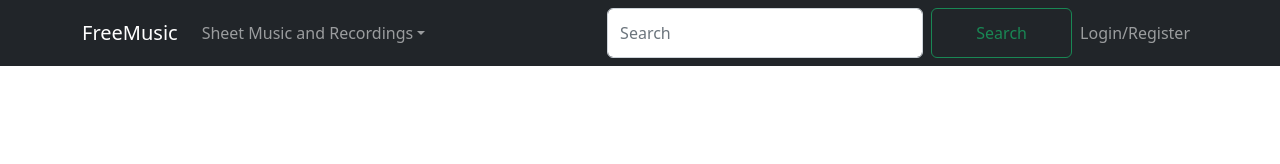
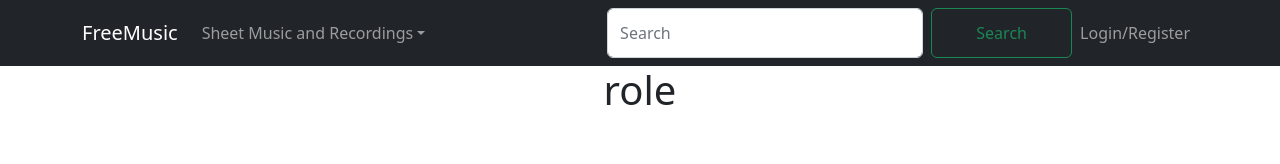
Before and after one commit to CaelanSeto/FreeMusic, a React (Create React App) app in the folder client/: page /admin in a window 1280 px wide. Shown: the top 164 px of the page. Built offline with nearby package versions, Linux system fonts and the light colour scheme; no server answers.

Commit message:
admin unprotected

```diff
--- a/client/src/App.js
+++ b/client/src/App.js
@@ -20,6 +20,7 @@ import Pieces from "./pages/Pieces";
 import Files from "./pages/Files";
 import Profile from "./pages/Profile";
 import CreateFile from "./pages/CreateFile";
+import Dashboard from "./pages/Dashboard";
 
 function App() {
 
@@ -44,6 +45,7 @@ function App() {
           email: response.data.email,
           id: response.data.id,
           name: response.data.name,
+          role: response.data.role,
           status: true,
         });
       }
@@ -108,6 +110,7 @@ function App() {
         <Route path="/files/:PieceId" element={<Files />}></Route>
         <Route path="/Profile" element={<Profile />}></Route>
         <Route path="/admin/files/add" element={<CreateFile />}></Route>
+        <Route path="/admin" element={<Dashboard />}></Route>
       </Routes>
     </Router>
     </AuthContext.Provider>
--- /dev/null
+++ b/client/src/pages/Dashboard.js
@@ -0,0 +1,12 @@
+import React from 'react'
+
+function Dashboard() {
+
+  return (
+    <div>
+      <h1>role</h1>
+    </div>
+  )
+}
+
+export default Dashboard
--- a/client/src/pages/Login.js
+++ b/client/src/pages/Login.js
@@ -49,9 +49,15 @@ function Login() {
                 name: response.data.name,
                 email: response.data.email,
                 id: response.data.id,
+                role: response.data.role,
                 status: true,
               })
-              navigate("/");
+              if (response.data.role === "user"){
+                navigate("/");
+              }else{
+                navigate("/admin");
+              }
+
               }
             })
           };
```
